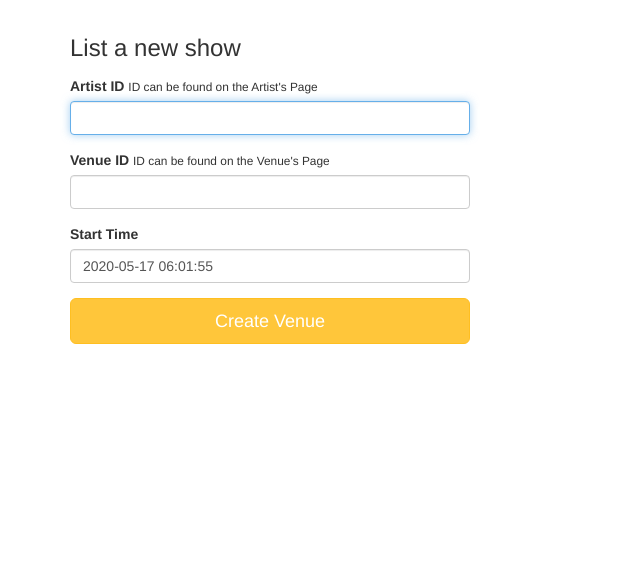
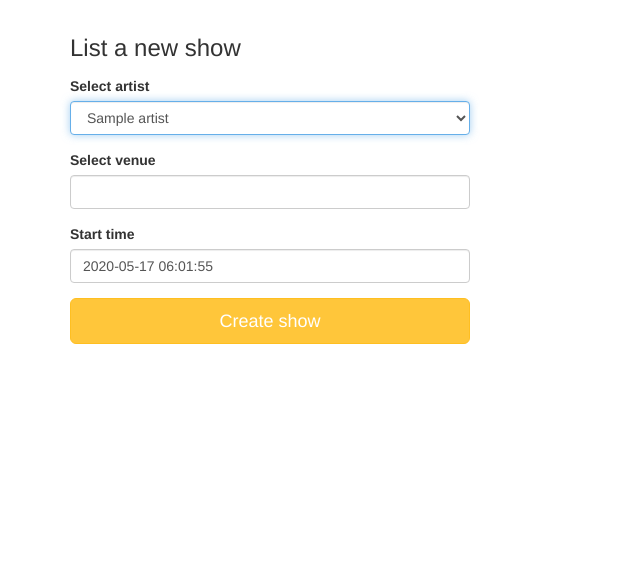
Before and after one commit to callmiy/udacity-fwd-01-fyyur, a Flask app: page /shows/create in a window 1280 px wide. Shown: the part 60-644 px from the top of the page, without its empty margins (0-640 px from the left). Run offline with Flask 2, Linux system fonts and the light colour scheme; tables that the repository leaves empty hold one stand-in row (values such as "Sample post"); parts of the project's set-up code (start-up, migrations or seed data) failed here and were passed over; some libraries are stand-ins or nearby versions.

Commit message:
feature: new_show form: retrieve artists from database

```diff
--- a/app.py
+++ b/app.py
@@ -4,7 +4,7 @@
 
 import dateutil.parser
 import babel
-from flask import Flask, render_template, request, flash, redirect, url_for
+from flask import Flask, render_template
 from flask_moment import Moment
 from flask_sqlalchemy import SQLAlchemy
 import logging
@@ -22,15 +22,9 @@ db = SQLAlchemy(app)
 migrate = Migrate(app, db)
 
 
-import artist.routes   # noqa E401
-from forms import VenueForm, ShowForm
-from mock_data import (
-    venues_data,
-    search_venues_data,
-    show_venue_data,
-    edit_venue_data,
-    shows_data,
-)
+import show.routes  # noqa E401
+import artist.routes  # noqa E401
+import venue.routes  # noqa E401
 
 
 # TODO: connect to a local postgresql database
@@ -38,21 +32,6 @@ from mock_data import (
 # ----------------------------------------------------------------------------#
 # Models.
 # ----------------------------------------------------------------------------#
-
-
-class Venue(db.Model):
-    __tablename__ = "venue"
-
-    id = db.Column(db.Integer, primary_key=True)
-    name = db.Column(db.String)
-    city = db.Column(db.String(120))
-    state = db.Column(db.String(120))
-    address = db.Column(db.String(120))
-    phone = db.Column(db.String(120))
-    image_link = db.Column(db.String(500))
-    facebook_link = db.Column(db.String(120))
-
-    # TODO: implement any missing fields, as a database migration using Flask-Migrate
 
 
 # TODO Implement Show and Artist models, and complete all model relationships and properties, as a database migration.   # noqa E501
@@ -80,122 +59,6 @@ app.jinja_env.filters["datetime"] = format_datetime
 
 @app.route("/")
 def index():
-    return render_template("pages/home.html")
-
-
-#  Venues
-#  ----------------------------------------------------------------
-
-
-@app.route("/venues")
-def venues():
-    # TODO: replace with real venues data.
-    #       num_shows should be aggregated based on number of upcoming shows per venue.
-    return render_template("pages/venues.html", areas=venues_data)
-
-
-@app.route("/venues/search", methods=["POST"])
-def search_venues():
-    # TODO: implement search on artists with partial string search. Ensure it is case-insensitive.   # noqa E501
-    # search for Hop should return "The Musical Hop".
-    # search for "Music" should return "The Musical Hop" and "Park Square Live Music & Coffee"   # noqa E501
-    return render_template(
-        "pages/search_venues.html",
-        results=search_venues_data,
-        search_term=request.form.get("search_term", ""),
-    )
-
-
-@app.route("/venues/<int:venue_id>")
-def show_venue(venue_id):
-    # shows the venue page with the given venue_id
-    # TODO: replace with real venue data from the venues table, using venue_id
-    data = list(filter(lambda d: d["id"] == venue_id, show_venue_data))[0]
-    return render_template("pages/show_venue.html", venue=data)
-
-
-#  Create Venue
-#  ----------------------------------------------------------------
-
-
-@app.route("/venues/create", methods=["GET"])
-def create_venue_form():
-    form = VenueForm()
-    return render_template("forms/new_venue.html", form=form)
-
-
-@app.route("/venues/create", methods=["POST"])
-def create_venue_submission():
-    # TODO: insert form data as a new Venue record in the db, instead
-    # TODO: modify data to be the data object returned from db insertion
-
-    # on successful db insert, flash success
-    flash("Venue " + request.form["name"] + " was successfully listed!")
-    # TODO: on unsuccessful db insert, flash an error instead.
-    # e.g., flash('An error occurred. Venue ' + data.name + ' could not be listed.')
-    # see: http://flask.pocoo.org/docs/1.0/patterns/flashing/
-    return render_template("pages/home.html")
-
-
-@app.route("/venues/<venue_id>", methods=["DELETE"])
-def delete_venue(venue_id):
-    # TODO: Complete this endpoint for taking a venue_id, and using
-    # SQLAlchemy ORM to delete a record. Handle cases where the session commit could fail.   # noqa E501
-
-    # BONUS CHALLENGE: Implement a button to delete a Venue on a Venue Page, have it so that   # noqa E501
-    # clicking that button delete it from the db then redirect the user to the homepage
-    return None
-
-
-#  Artists
-#  ----------------------------------------------------------------
-
-
-@app.route("/venues/<int:venue_id>/edit", methods=["GET"])
-def edit_venue(venue_id):
-    form = VenueForm()
-    # TODO: populate form with values from venue with ID <venue_id>
-    return render_template("forms/edit_venue.html", form=form, venue=edit_venue_data)
-
-
-@app.route("/venues/<int:venue_id>/edit", methods=["POST"])
-def edit_venue_submission(venue_id):
-    # TODO: take values from the form submitted, and update existing
-    # venue record with ID <venue_id> using the new attributes
-    return redirect(url_for("show_venue", venue_id=venue_id))
-
-    return render_template("pages/home.html")
-
-
-#  Shows
-#  ----------------------------------------------------------------
-
-
-@app.route("/shows")
-def shows():
-    # displays list of shows at /shows
-    # TODO: replace with real venues data.
-    #       num_shows should be aggregated based on number of upcoming shows per venue.
-    return render_template("pages/shows.html", shows=shows_data)
-
-
-@app.route("/shows/create")
-def create_shows():
-    # renders form. do not touch.
-    form = ShowForm()
-    return render_template("forms/new_show.html", form=form)
-
-
-@app.route("/shows/create", methods=["POST"])
-def create_show_submission():
-    # called to create new shows in the db, upon submitting new show listing form
-    # TODO: insert form data as a new Show record in the db, instead
-
-    # on successful db insert, flash success
-    flash("Show was successfully listed!")
-    # TODO: on unsuccessful db insert, flash an error instead.
-    # e.g., flash('An error occurred. Show could not be listed.')
-    # see: http://flask.pocoo.org/docs/1.0/patterns/flashing/
     return render_template("pages/home.html")
 
 
--- a/artist/models.py
+++ b/artist/models.py
@@ -28,5 +28,9 @@ class Artist(db.Model):
     seeking_description = db.Column(db.String)
 
     genres = db.Column(db.String(120))
+    shows = db.relationship("Show", lazy=True, backref=db.backref("artist", lazy=True),)
+
+    def __repr__(self):
+        return self.name
 
     # TODO: implement any missing fields, as a database migration using Flask-Migrate
--- a/forms.py
+++ b/forms.py
@@ -10,6 +10,12 @@ from wtforms import (
 from wtforms.validators import DataRequired, URL, Optional
 from wtforms.widgets import TextArea
 from fixed_data import states, GENRES
+from wtforms.ext.sqlalchemy.fields import QuerySelectField
+
+
+def get_artists():
+    from artist.models import Artist
+    return Artist.query.all()
 
 
 def make_state_form_attrs():
@@ -31,10 +37,12 @@ def make_genre_form_attrs():
 
 
 class ShowForm(FlaskForm):
-    artist_id = StringField("artist_id")
-    venue_id = StringField("venue_id")
+    artist = QuerySelectField(
+        "Select artist", validators=(DataRequired(),), query_factory=get_artists
+    )
+    venue = StringField("Select venue", validators=(DataRequired(),))
     start_time = DateTimeField(
-        "start_time", validators=[DataRequired()], default=datetime.today()
+        "Start time", validators=[DataRequired()], default=datetime.today()
     )
 
 
--- /dev/null
+++ b/show/routes.py
@@ -0,0 +1,33 @@
+from flask import render_template, flash
+from app import app
+from forms import ShowForm
+from show.models import Show
+from artist.models import Artist
+
+
+@app.route("/shows")
+def shows():
+    # displays list of shows at /shows
+    # TODO: replace with real venues data.
+    #       num_shows should be aggregated based on number of upcoming shows per venue.
+    return render_template("pages/shows.html", shows=Show.query.all())
+
+
+@app.route("/shows/create")
+def create_shows():
+    # renders form. do not touch.
+    form = ShowForm()
+    return render_template("forms/new_show.html", form=form)
+
+
+@app.route("/shows/create", methods=["POST"])
+def create_show_submission():
+    # called to create new shows in the db, upon submitting new show listing form
+    # TODO: insert form data as a new Show record in the db, instead
+
+    # on successful db insert, flash success
+    flash("Show was successfully listed!")
+    # TODO: on unsuccessful db insert, flash an error instead.
+    # e.g., flash('An error occurred. Show could not be listed.')
+    # see: http://flask.pocoo.org/docs/1.0/patterns/flashing/
+    return render_template("pages/home.html")
--- a/templates/forms/new_show.html
+++ b/templates/forms/new_show.html
@@ -1,24 +1,30 @@
-{% extends 'layouts/main.html' %}
-{% block title %}New Show Listing{% endblock %}
-{% block content %}
+{% extends 'layouts/main.html' %} {% block title %}New Show Listing{% endblock
+%} {% block content %}
 <div class="form-wrapper">
   <form method="post" class="form">
+    {{ form.hidden_tag() }}
     <h3 class="form-heading">List a new show</h3>
+
     <div class="form-group">
-        <label for="artist_id">Artist ID</label>
-        <small>ID can be found on the Artist's Page</small>
-        {{ form.artist_id(class_ = 'form-control', autofocus = true) }}
+      {{ form.artist.label() }}
+      {{ form.artist(class_ = 'form-control', autofocus = true) }}
     </div>
+
     <div class="form-group">
-        <label for="venue_id">Venue ID</label>
-        <small>ID can be found on the Venue's Page</small>
-        {{ form.venue_id(class_ = 'form-control', autofocus = true) }}
+      {{ form.venue.label() }}
+      {{ form.venue(class_ = 'form-control') }}
     </div>
+
     <div class="form-group">
-          <label for="start_time">Start Time</label>
-          {{ form.start_time(class_ = 'form-control', placeholder='YYYY-MM-DD HH:MM', autofocus = true) }}
+      {{ form.start_time.label() }}
+      {{ form.start_time(class_ = 'form-control', placeholder='YYYY-MM-DD HH:MM') }}
     </div>
-      <input type="submit" value="Create Venue" class="btn btn-primary btn-lg btn-block">
+
+    <input
+      type="submit"
+      value="Create show"
+      class="btn btn-primary btn-lg btn-block"
+    />
   </form>
 </div>
 {% endblock %}
```
Also changed, not shown: migrations/versions/a5eaaf63e139_.py (added, +37 -0 lines), show/models.py (added, +10 -0 lines), venue/models.py (added, +18 -0 lines), venue/routes.py (added, +85 -0 lines), show/__init__.py (added), venue/__init__.py (added). Lines whose indentation alone changed are shown as unchanged.
